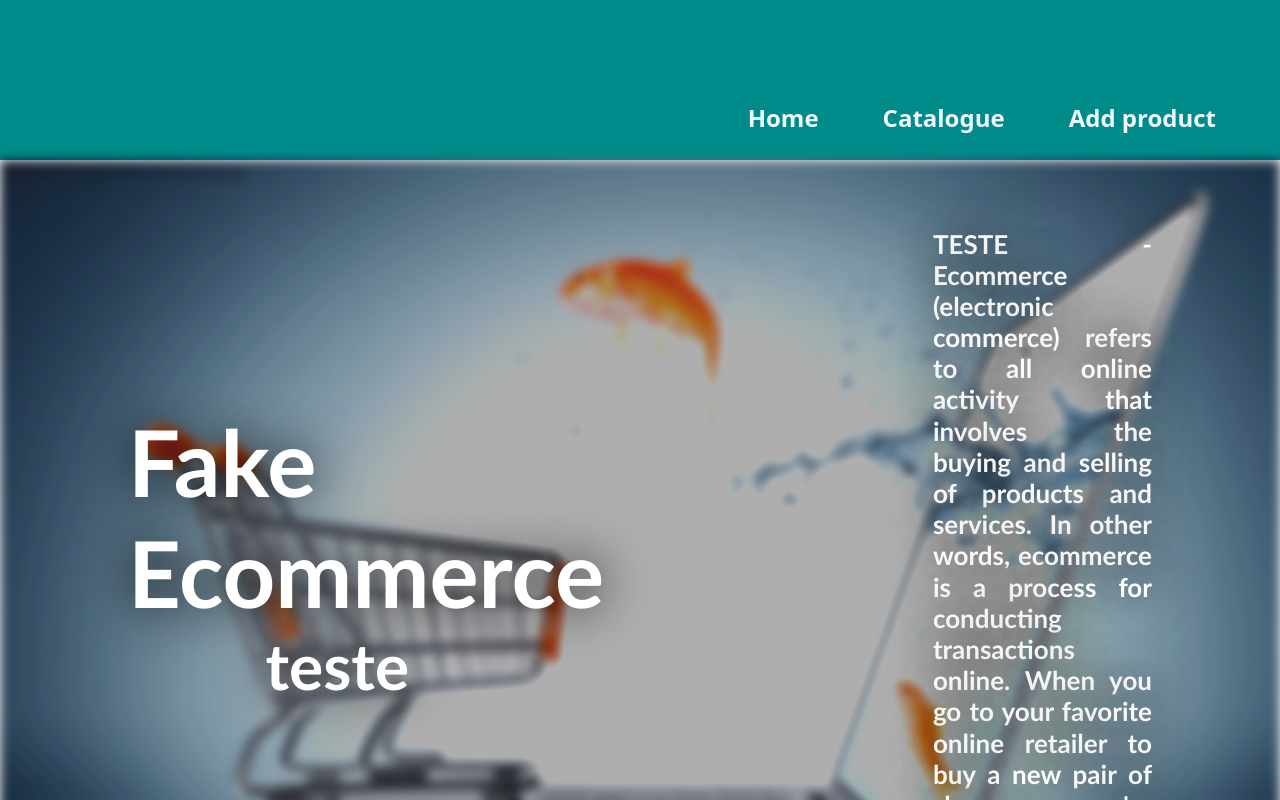
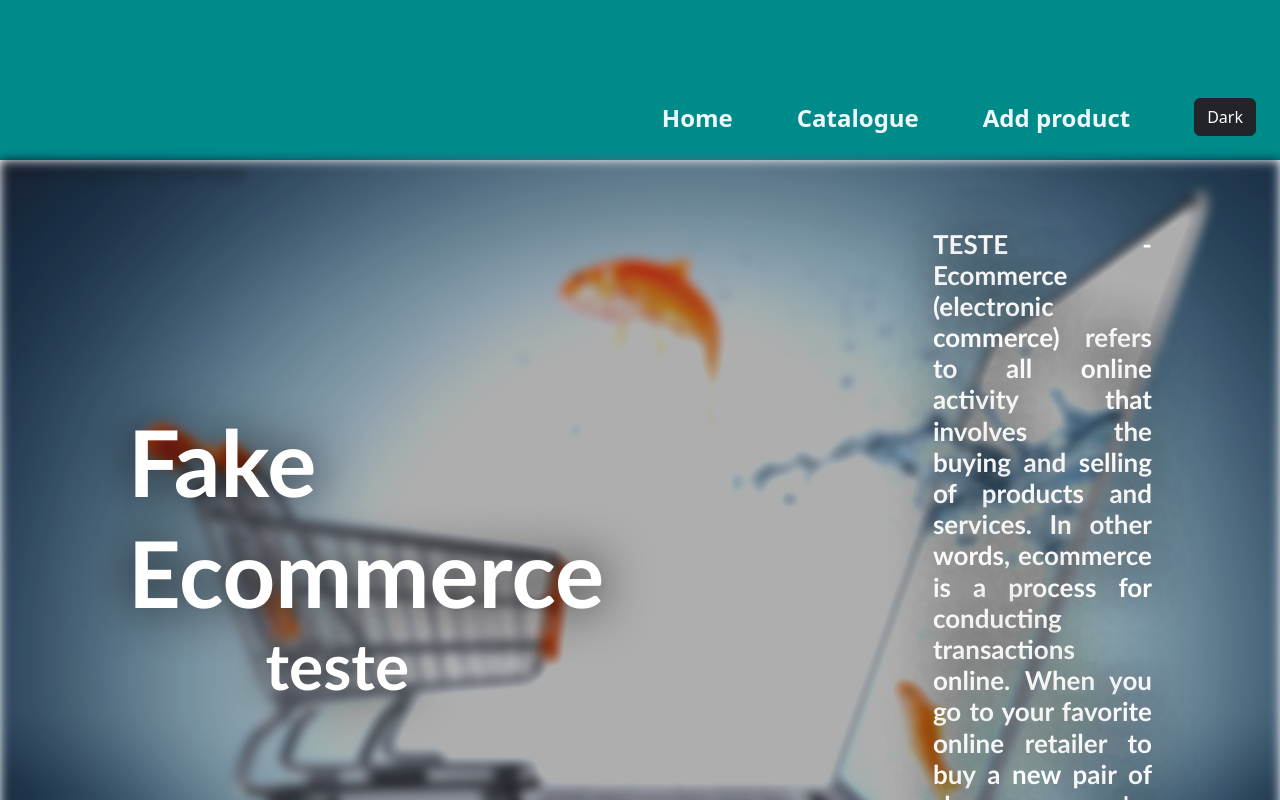
Before and after one commit to epicnessinha/Geekshub-Store, a React (Create React App) app: page / in a window 1280 px wide. Shown: the top 800 px of the page. Built offline with nearby package versions, Linux system fonts and the light colour scheme.

Commit message:
light/dark switch but only works in header for the mment

```diff
--- a/src/components/Header/Header.css
+++ b/src/components/Header/Header.css
@@ -23,3 +23,17 @@
 
 
 }
+
+.headerDesignDark{
+    background-color: darkslategray;
+    height: 10rem;
+    display: flex;
+    flex-direction: row;
+    align-items: flex-end;
+    justify-content: flex-end;
+}
+
+.darkThemeButtonDesign{
+    margin-bottom: 1.5rem;
+    margin-right: 1.5rem;
+}
--- a/src/components/Header/Header.jsx
+++ b/src/components/Header/Header.jsx
@@ -1,15 +1,23 @@
-import React from 'react';
+import React, {useContext} from 'react';
+import Button from 'react-bootstrap/Button'
 import './Header.css';
 import { useNavigate } from 'react-router-dom';
+import { darkModeContext } from '../../providers/DarkModeProvider';
 
 const Header = () => {
     let navigate = useNavigate();
+    const{darkMode, toggleDarkMode} = useContext(darkModeContext);
+
+    const handleClick = () => {
+        toggleDarkMode();
+    }
 
     return (
-        <div className="headerDesign">
+        <div className={!darkMode ? "headerDesign" : "headerDesignDark"}>
             <div className="linkDesign" onClick={()=>setTimeout(()=>{navigate("/")},250)}>Home</div>
             <div className="linkDesign" onClick={()=>setTimeout(()=>{navigate("/catalogue")},250)}>Catalogue</div>
             <div className="linkDesign" onClick={()=>setTimeout(()=>{navigate("/add")},250)}>Add product</div>
+            <Button onClick={handleClick} className="darkThemeButtonDesign" variant={darkMode ? "light" : "dark"}>{darkMode ? "Light" : "Dark"}</Button>
 
 
         </div>
--- a/src/containers/Catalogue/Catalogue.css
+++ b/src/containers/Catalogue/Catalogue.css
@@ -13,6 +13,15 @@
 
 }
 
+.catalogueDesignDark{
+    margin-top: 0.5em;
+    margin-bottom: 1em;
+    display: grid;
+    justify-content: center;
+    overflow-y: scroll;
+    background-color: darkslateblue;
+    text-align: center;
+}
 .gridAndPag{
 
 }
--- /dev/null
+++ b/src/providers/DarkModeProvider.jsx
@@ -0,0 +1,18 @@
+import React, {createContext, useState} from 'react';
+
+export const darkModeContext = createContext();
+
+export const DarkModeProvider = (props) => {
+
+    const[darkMode, setDarkMode] = useState(false);
+    const toggleDarkMode = () => {
+        setDarkMode(!darkMode);
+    };
+  return (
+    <div>
+        <darkModeContext.Provider value={{darkMode, toggleDarkMode}}>
+            {props.children}
+        </darkModeContext.Provider>
+    </div>
+  )
+};
```
Also changed, not shown: src/components/Body/Body.css (+7 -0 lines), src/containers/Catalogue/Catalogue.jsx (+8 -1 lines), src/index.js (+5 -2 lines).
